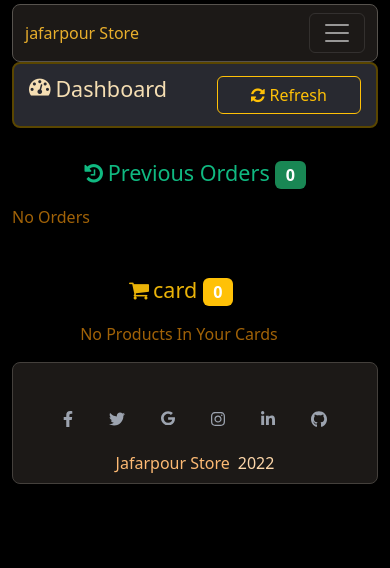
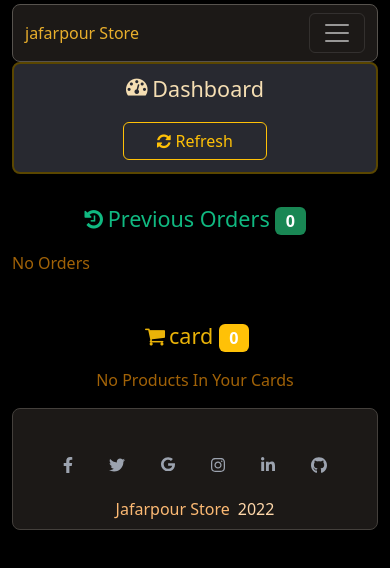
Before and after one commit to Esmailjafarpour/Store, a React (Create React App) app: page /dashboard in a window 390 px wide. Shown: the top 568 px of the page. Built offline with nearby package versions, Linux system fonts and the light colour scheme; data requests are answered from the project's data file.

Commit message:
Responsive The seventh part

```diff
--- a/src/index.css
+++ b/src/index.css
@@ -383,6 +383,17 @@ i{
         grid-template-columns: repeat(1, minmax(0, 1fr));
     }
 
+    .header-dashboard h4{
+        display: flex;
+        flex-direction: column;
+        align-items: center;
+        height: 100px;
+    }
+
+    .card_order{
+        grid-column: span 2 / span 2;
+    }
+
 }
 
 @media (min-width: 321px) and (max-width: 480px) {
@@ -536,6 +547,13 @@ i{
         height: 56px;
     }
 
+    .header-dashboard h4{
+        display: flex;
+        flex-direction: column;
+        align-items: center;
+        height: 100px;
+    }
+
     .Unconfirmed_Orders {
         display: grid;
         grid-template-columns: repeat(2, minmax(0, 1fr));
@@ -578,6 +596,10 @@ i{
     .previous_order .card div {
         display: flex;
         flex-direction: column-reverse !important;
+    }
+
+    .card_order{
+        grid-column: span 2 / span 2;
     }
 
 }
@@ -728,6 +750,10 @@ i{
         grid-template-columns: repeat(1, minmax(0, 1fr));
     }
 
+    .card_order{
+        grid-column: span 2 / span 2;
+    }
+
 }
 
 @media (min-width: 768px) and (max-width: 900px){
```
